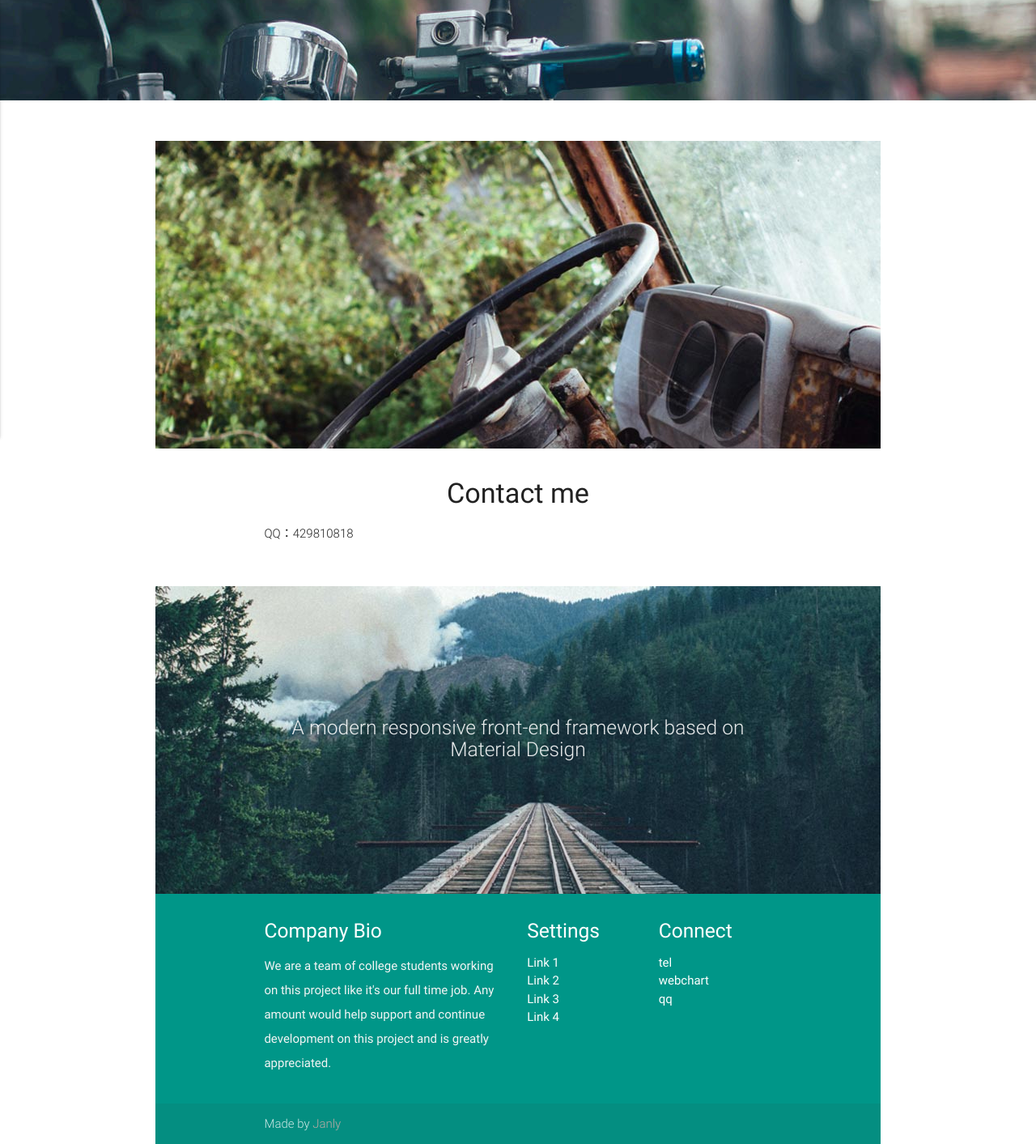
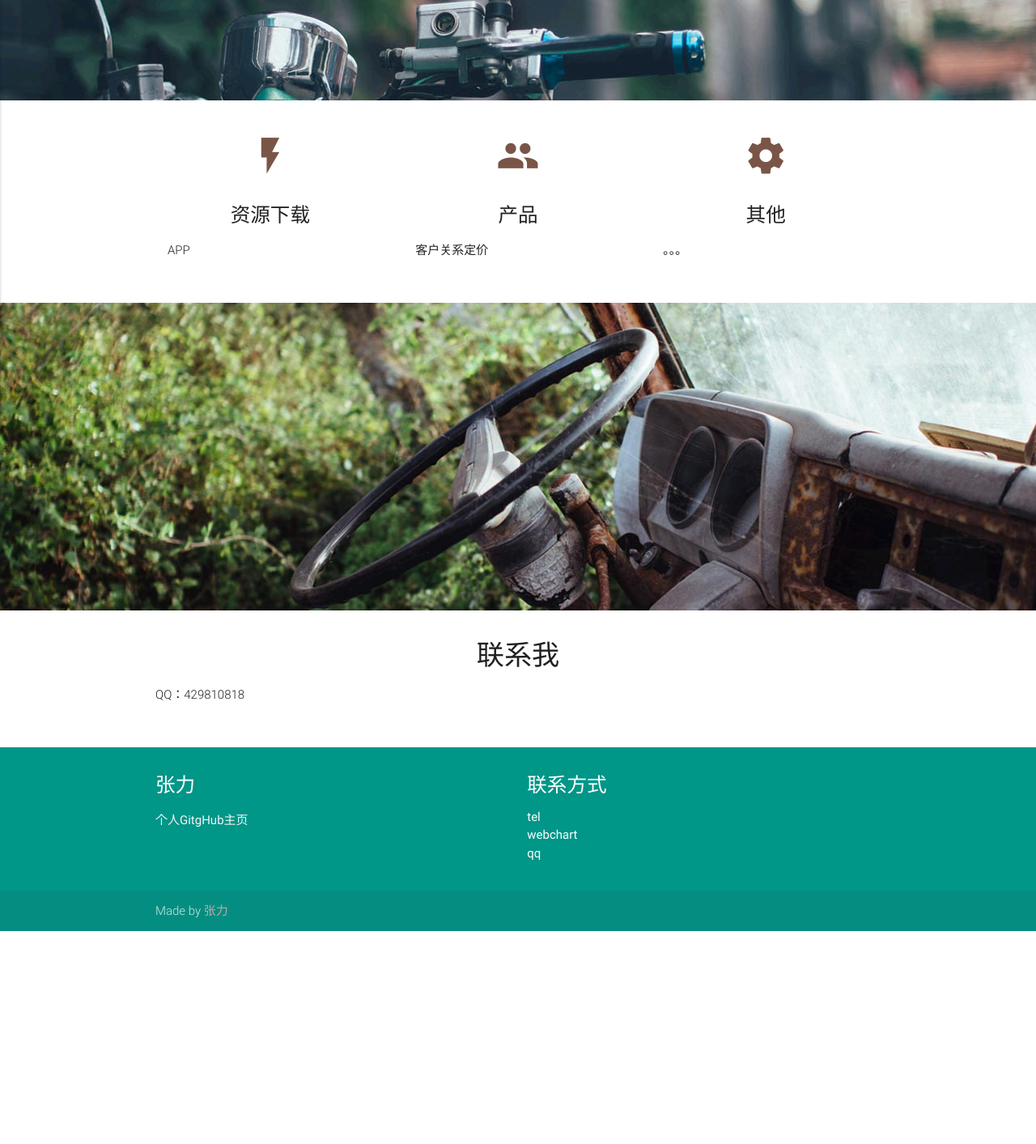
Before and after one commit to jjjachyty/jjjachyty.github.com, a plain HTML site: page index.html in a window 1280 px wide. Shown: the part 320-1733 px from the top of the page at 81% size. After the commit the page ends 1470 px from the top, so only its background shows below. Drawn offline with nearby package versions, Linux system fonts and the light colour scheme.

Commit message:
no message

```diff
--- a/index.html
+++ b/index.html
@@ -4,7 +4,7 @@
 <head>
     <meta http-equiv="Content-Type" content="text/html; charset=UTF-8" />
     <meta name="viewport" content="width=device-width, initial-scale=1, maximum-scale=1.0, user-scalable=no" />
-    <title>Parallax Template - Materialize</title>
+    <title>张力的个人主页</title>
 
     <!-- CSS  -->
     <link href="https://fonts.googleapis.com/icon?family=Material+Icons" rel="stylesheet">
@@ -55,19 +55,19 @@
 
             <!--   Icon Section   -->
             <div class="row">
-                <!--<div class="col s12 m4">
+                <div class="col s12 m4">
                     <div class="icon-block">
                         <h2 class="center brown-text"><i class="material-icons">flash_on</i></h2>
                         <h5 class="center">资源下载</h5>
 
-                        <p class="light">We did most of the heavy lifting for you to provide a default stylings that incorporate our custom components. Additionally, we refined animations and transitions to provide a smoother experience for developers.</p>
+                        <p class="light">APP</p>
                     </div>
                 </div>
 
                 <div class="col s12 m4">
                     <div class="icon-block">
                         <h2 class="center brown-text"><i class="material-icons">group</i></h2>
-                        <h5 class="center">User Experience Focused</h5>
+                        <h5 class="center">产品</h5>
 
                         <p class="light">客户关系定价</p>
                     </div>
@@ -76,12 +76,12 @@
                 <div class="col s12 m4">
                     <div class="icon-block">
                         <h2 class="center brown-text"><i class="material-icons">settings</i></h2>
-                        <h5 class="center">Easy to work with</h5>
+                        <h5 class="center">其他</h5>
 
                         <p class="light">。。。</p>
                     </div>
                 </div>
-            </div>-->
+            </div>
 
         </div>
     </div>
@@ -104,7 +104,7 @@
             <div class="row">
                 <div class="col s12 center">
                     <h3><i class="mdi-content-send brown-text"></i></h3>
-                        <h4>Contact me</h4>
+                    <h4>联系我</h4>
                     <p class="left-align light">QQ：429810818</p>
                 </div>
             </div>
@@ -113,7 +113,7 @@
     </div>
 
 
-        <div class="parallax-container valign-wrapper">
+    <!--<div class="parallax-container valign-wrapper">
         <div class="section no-pad-bot">
             <div class="container">
                 <div class="row center">
@@ -122,18 +122,18 @@
             </div>
         </div>
         <div class="parallax"><img src="background3.jpg" alt="Unsplashed background img 3"></div>
-        </div>
+    </div>-->
 
     <footer class="page-footer teal">
         <div class="container">
             <div class="row">
                 <div class="col l6 s12">
-                        <h5 class="white-text">Company Bio</h5>
-                        <p class="grey-text text-lighten-4">We are a team of college students working on this project like it's our full time job. Any amount would help support and continue development on this project and is greatly appreciated.</p>
+                    <h5 class="white-text">张力</h5>
+                    <p class="grey-text text-lighten-4">个人GitgHub主页</p>
 
 
                 </div>
-                    <div class="col l3 s12">
+                <!--<div class="col l3 s12">
                     <h5 class="white-text">Settings</h5>
                     <ul>
                         <li><a class="white-text" href="#!">Link 1</a></li>
@@ -141,9 +141,9 @@
                         <li><a class="white-text" href="#!">Link 3</a></li>
                         <li><a class="white-text" href="#!">Link 4</a></li>
                     </ul>
-                    </div>
+                </div>-->
                 <div class="col l3 s12">
-                        <h5 class="white-text">Connect</h5>
+                    <h5 class="white-text">联系方式</h5>
                     <ul>
                         <li><a class="white-text" href="#!">tel</a></li>
                         <li><a class="white-text" href="#!">webchart</a></li>
@@ -154,7 +154,7 @@
         </div>
         <div class="footer-copyright">
             <div class="container">
-                    Made by <a class="brown-text text-lighten-3" href="">Janly</a>
+                Made by <a class="brown-text text-lighten-3" href="">张力</a>
             </div>
         </div>
     </footer>
```
Lines whose indentation alone changed are shown as unchanged.
